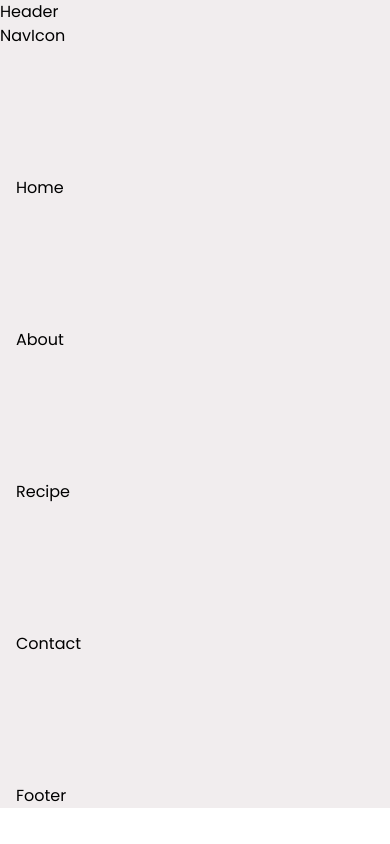
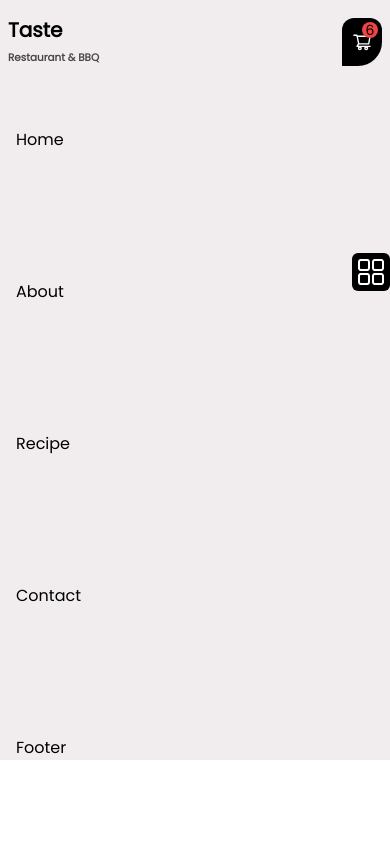
Before and after one commit to aziv7/restaurant-landing, a React (Vite) app: page / in a window 390 px wide. Built offline with nearby package versions, Linux system fonts and the light colour scheme.

Commit message:
header & navigation

```diff
--- a/src/components/Header.jsx
+++ b/src/components/Header.jsx
@@ -3,7 +3,24 @@ import { useEffect } from 'react';
 import { useState } from 'react';
 import { AiOutlineShoppingCart } from 'react-icons/ai';
 const Header = () => {
-  return <div>Header</div>;
+  return (
+    <div className='fixed top-0 left-0 w-full z-20'>
+      <nav className='relative container mx-auto flex  items-center justify-between py-4 px-2 '>
+        <div>
+          <h4 className='text-xl font-semibold'>Taste</h4>
+          <span className='text-[0.65rem] font-bold opacity-70'>
+            Restaurant & BBQ
+          </span>
+        </div>
+        <div className='cursor-pointer flex items-center justify-center w-10 h-12 bg-black rounded-t-xl rounded-br-3xl relative'>
+          <AiOutlineShoppingCart className='text-white text-xl' />
+          <div className='absolute  w-4 h-4 text-[0.65rem] flex items-center justify-center  right-1 top-1  bg-red-500 text-sm rounded-full'>
+            6
+          </div>
+        </div>
+      </nav>
+    </div>
+  );
 };
 
 export default Header;
--- a/src/components/NavIcon.jsx
+++ b/src/components/NavIcon.jsx
@@ -6,7 +6,26 @@ const NavIcon = () => {
   const [toggle, setToggle] = useState(false);
   return (
     <>
-      <div>NavIcon</div>
+      <div
+        className={`fixed w-full flex justify-center z-20 bottom-8 transition-all duration-400 ${
+          toggle === false ? 'scale-0 opacity-0' : 'scale-1 '
+        } `}>
+        <div className='flex sm:gap-8 gap-6 bg-black rounded-xl py-2 px-4'>
+          {mainMenu.map((subitem) => (
+            <div
+              className='cursor-pointer p-2 rounded-full bg-glass'
+              key={subitem.id}>
+              <a className='text-xl text-white'>{subitem.icon} </a>
+            </div>
+          ))}
+        </div>
+      </div>
+      <div className='fixed right-0 top-[30%] p-1 rounded-md z-20 bg-black cursor-pointer'>
+        <RxDashboard
+          onClick={() => setToggle(!toggle)}
+          className='text-3xl text-white'
+        />
+      </div>
     </>
   );
 };
```
